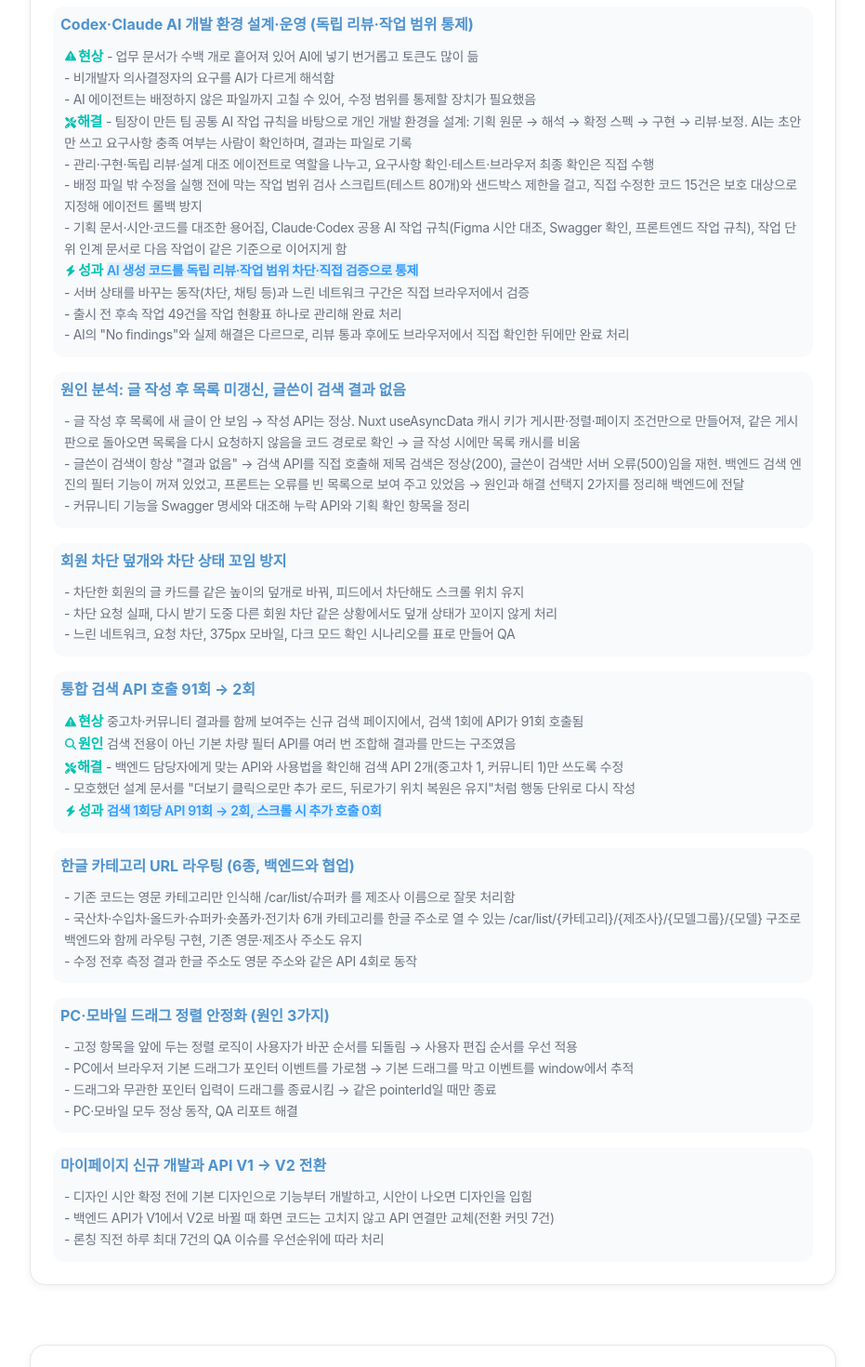
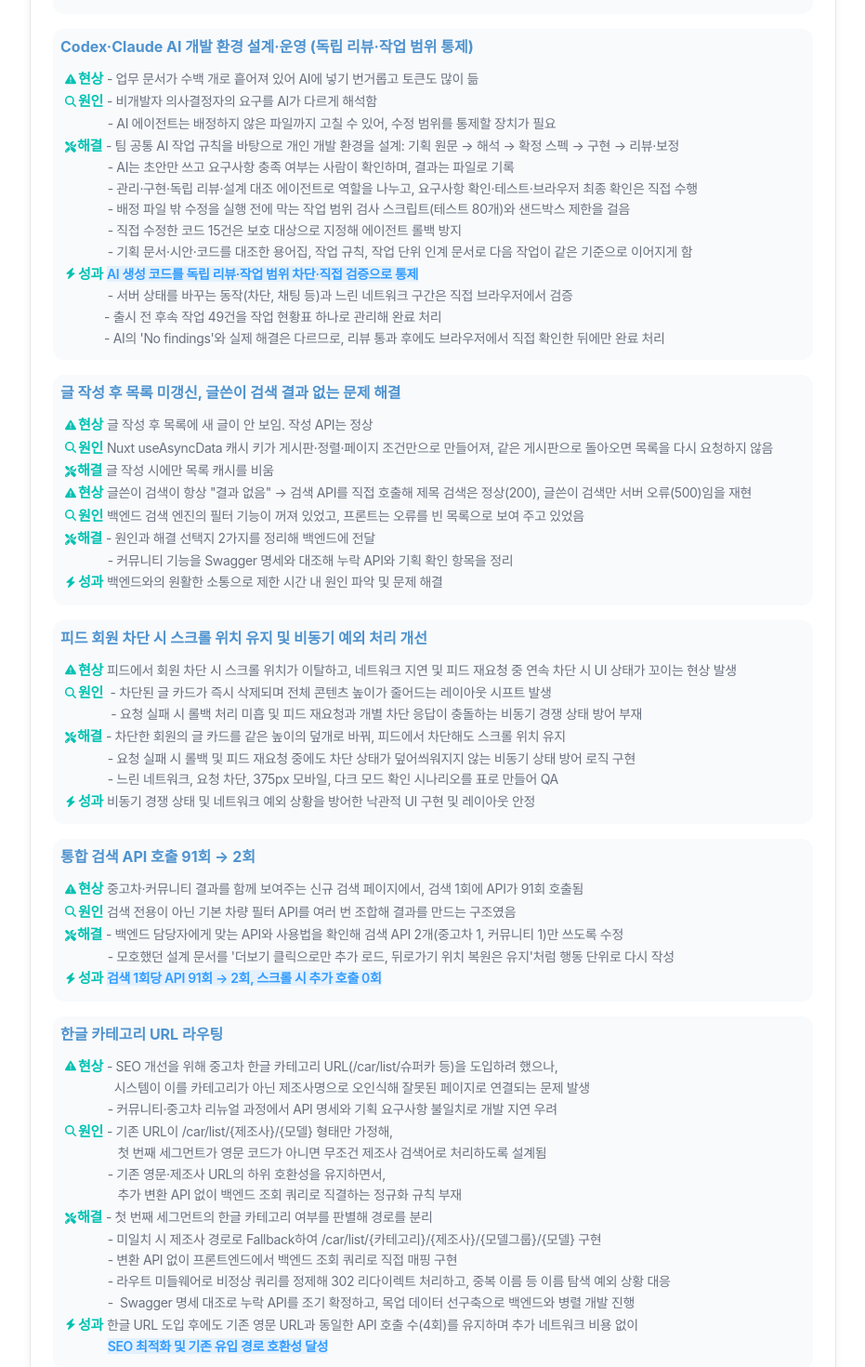
Before and after one commit to JEmilyKoo/portfolio, a Next.js app: page / in a window 1280 px wide. Shown: the part 4360-5830 px from the top of the page at 93% size, without its empty margins (174-1105 px from the left). Built offline with nearby package versions, Linux system fonts and the light colour scheme.

Commit message:
fix: 트러블 슈팅 정리

```diff
--- a/components/projects.ts
+++ b/components/projects.ts
@@ -39,7 +39,11 @@ const projects: Project[] = [
         content: [
           { icon: 'issue' },
           {
-            text: `카드 높이(본문, 투표, 이미지, 영상)가 제각각이라 글 상세에서 뒤로가기를 하면 보던 위치를 정확히 복원하기 어려움\n`,
+            text: `글 상세에서 뒤로가기를 하면 보던 위치를 정확히 복원하기 어려움\n`,
+          },
+          { icon: 'cause' },
+          {
+            text: `피드의 카드 높이(본문, 투표, 이미지, 영상)가 제각각이라 정확한 scrollheight를 계산하기 어려움\n`,
           },
           { icon: 'solution' },
           {
@@ -56,7 +60,7 @@ const projects: Project[] = [
             className: 'trouble-important',
           },
           {
-            text: `\n- 1,002건을 불러온 상태에서도 렌더링 카드 3~5개, 스크롤 프레임 간격 중앙값 16.7ms·p95 16.8ms
+            text: `\n             - 1,002건을 불러온 상태에서도 렌더링 카드 3~5개, 스크롤 프레임 간격 중앙값 16.7ms·p95 16.8ms
              - 측정: 2026-11-09 Playwright, 로컬 개발 서버, PC 1440×900`,
           },
         ],
@@ -66,48 +70,91 @@ const projects: Project[] = [
         content: [
           { icon: 'issue' },
           {
-            text: `- 업무 문서가 수백 개로 흩어져 있어 AI에 넣기 번거롭고 토큰도 많이 듦
-- 비개발자 의사결정자의 요구를 AI가 다르게 해석함
-- AI 에이전트는 배정하지 않은 파일까지 고칠 수 있어, 수정 범위를 통제할 장치가 필요했음\n`,
+            text: `- 업무 문서가 수백 개로 흩어져 있어 AI에 넣기 번거롭고 토큰도 많이 듦\n`,
+          },
+          { icon: 'cause' },
+          {
+            text: `- 비개발자 의사결정자의 요구를 AI가 다르게 해석함
+             - AI 에이전트는 배정하지 않은 파일까지 고칠 수 있어, 수정 범위를 통제할 장치가 필요\n`,
           },
           { icon: 'solution' },
           {
-            text: `- 팀장이 만든 팀 공통 AI 작업 규칙을 바탕으로 개인 개발 환경을 설계: 기획 원문 → 해석 → 확정 스펙 → 구현 → 리뷰·보정. AI는 초안만 쓰고 요구사항 충족 여부는 사람이 확인하며, 결과는 파일로 기록
+            text: `- 팀 공통 AI 작업 규칙을 바탕으로 개인 개발 환경을 설계: 기획 원문 → 해석 → 확정 스펙 → 구현 → 리뷰·보정
+             - AI는 초안만 쓰고 요구사항 충족 여부는 사람이 확인하며, 결과는 파일로 기록
              - 관리·구현·독립 리뷰·설계 대조 에이전트로 역할을 나누고, 요구사항 확인·테스트·브라우저 최종 확인은 직접 수행
-- 배정 파일 밖 수정을 실행 전에 막는 작업 범위 검사 스크립트(테스트 80개)와 샌드박스 제한을 걸고, 직접 수정한 코드 15건은 보호 대상으로 지정해 에이전트 롤백 방지
-- 기획 문서·시안·코드를 대조한 용어집, Claude·Codex 공용 AI 작업 규칙(Figma 시안 대조, Swagger 확인, 프론트엔드 작업 규칙), 작업 단위 인계 문서로 다음 작업이 같은 기준으로 이어지게 함\n`,
+             - 배정 파일 밖 수정을 실행 전에 막는 작업 범위 검사 스크립트(테스트 80개)와 샌드박스 제한을 걸음
+             - 직접 수정한 코드 15건은 보호 대상으로 지정해 에이전트 롤백 방지
+             - 기획 문서·시안·코드를 대조한 용어집, 작업 규칙, 작업 단위 인계 문서로 다음 작업이 같은 기준으로 이어지게 함\n`,
           },
           { icon: 'result' },
           {
-            text: `AI 생성 코드를 독립 리뷰·작업 범위 차단·직접 검증으로 통제`,
+            text: `AI 생성 코드를 독립 리뷰·작업 범위 차단·직접 검증으로 통제\n`,
             className: 'trouble-important',
           },
           {
-            text: `\n- 서버 상태를 바꾸는 동작(차단, 채팅 등)과 느린 네트워크 구간은 직접 브라우저에서 검증
+            text: `             - 서버 상태를 바꾸는 동작(차단, 채팅 등)과 느린 네트워크 구간은 직접 브라우저에서 검증
             - 출시 전 후속 작업 49건을 작업 현황표 하나로 관리해 완료 처리
-- AI의 "No findings"와 실제 해결은 다르므로, 리뷰 통과 후에도 브라우저에서 직접 확인한 뒤에만 완료 처리`,
+            - AI의 'No findings'와 실제 해결은 다르므로, 리뷰 통과 후에도 브라우저에서 직접 확인한 뒤에만 완료 처리`,
           },
         ],
       },
       {
-        title: '원인 분석: 글 작성 후 목록 미갱신, 글쓴이 검색 결과 없음',
+        title: '글 작성 후 목록 미갱신, 글쓴이 검색 결과 없는 문제 해결',
         content: [
+          { icon: 'issue' },
           {
-            text: `- 글 작성 후 목록에 새 글이 안 보임 → 작성 API는 정상. Nuxt useAsyncData 캐시 키가 게시판·정렬·페이지 조건만으로 만들어져, 같은 게시판으로 돌아오면 목록을 다시 요청하지 않음을 코드 경로로 확인 → 글 작성 시에만 목록 캐시를 비움
-- 글쓴이 검색이 항상 "결과 없음" → 검색 API를 직접 호출해 제목 검색은 정상(200), 글쓴이 검색만 서버 오류(500)임을 재현. 백엔드 검색 엔진의 필터 기능이 꺼져 있었고, 프론트는 오류를 빈 목록으로 보여 주고 있었음 → 원인과 해결 선택지 2가지를 정리해 백엔드에 전달
-- 커뮤니티 기능을 Swagger 명세와 대조해 누락 API와 기획 확인 항목을 정리`,
+            text: `글 작성 후 목록에 새 글이 안 보임. 작성 API는 정상\n`,
             className: 'text-sm',
+          },
+          { icon: 'cause' },
+          {
+            text: `Nuxt useAsyncData 캐시 키가 게시판·정렬·페이지 조건만으로 만들어져, 같은 게시판으로 돌아오면 목록을 다시 요청하지 않음\n`,
+          },
+          { icon: 'solution' },
+          {
+            text: `글 작성 시에만 목록 캐시를 비움\n`,
+          },
+
+          { icon: 'issue' },
+          {
+            text: `글쓴이 검색이 항상 "결과 없음" → 검색 API를 직접 호출해 제목 검색은 정상(200), 글쓴이 검색만 서버 오류(500)임을 재현\n`,
+          },
+          { icon: 'cause' },
+          {
+            text: `백엔드 검색 엔진의 필터 기능이 꺼져 있었고, 프론트는 오류를 빈 목록으로 보여 주고 있었음\n`,
+          },
+          { icon: 'solution' },
+          {
+            text: `- 원인과 해결 선택지 2가지를 정리해 백엔드에 전달
+             - 커뮤니티 기능을 Swagger 명세와 대조해 누락 API와 기획 확인 항목을 정리\n`,
+          },
+          { icon: 'result' },
+          {
+            text: `백엔드와의 원활한 소통으로 제한 시간 내 원인 파악 및 문제 해결\n`,
           },
         ],
       },
       {
-        title: '회원 차단 덮개와 차단 상태 꼬임 방지',
+        title: '피드 회원 차단 시 스크롤 위치 유지 및 비동기 예외 처리 개선',
         content: [
+          { icon: 'issue' },
+          {
+            text: `피드에서 회원 차단 시 스크롤 위치가 이탈하고, 네트워크 지연 및 피드 재요청 중 연속 차단 시 UI 상태가 꼬이는 현상 발생\n`,
+          },
+          { icon: 'cause' },
+          {
+            text: ` - 차단된 글 카드가 즉시 삭제되며 전체 콘텐츠 높이가 줄어드는 레이아웃 시프트 발생
+              - 요청 실패 시 롤백 처리 미흡 및 피드 재요청과 개별 차단 응답이 충돌하는 비동기 경쟁 상태 방어 부재\n`,
+          },
+          { icon: 'solution' },
           {
             text: `- 차단한 회원의 글 카드를 같은 높이의 덮개로 바꿔, 피드에서 차단해도 스크롤 위치 유지
-- 차단 요청 실패, 다시 받기 도중 다른 회원 차단 같은 상황에서도 덮개 상태가 꼬이지 않게 처리
-- 느린 네트워크, 요청 차단, 375px 모바일, 다크 모드 확인 시나리오를 표로 만들어 QA`,
-            className: 'text-sm',
+             - 요청 실패 시 롤백 및 피드 재요청 중에도 차단 상태가 덮어씌워지지 않는 비동기 상태 방어 로직 구현
+             - 느린 네트워크, 요청 차단, 375px 모바일, 다크 모드 확인 시나리오를 표로 만들어 QA\n`,
+          },
+          { icon: 'result' },
+          {
+            text: `비동기 경쟁 상태 및 네트워크 예외 상황을 방어한 낙관적 UI 구현 및 레이아웃 안정`,
           },
         ],
       },
@@ -125,7 +172,7 @@ const projects: Project[] = [
           { icon: 'solution' },
           {
             text: `- 백엔드 담당자에게 맞는 API와 사용법을 확인해 검색 API 2개(중고차 1, 커뮤니티 1)만 쓰도록 수정
-- 모호했던 설계 문서를 "더보기 클릭으로만 추가 로드, 뒤로가기 위치 복원은 유지"처럼 행동 단위로 다시 작성\n`,
+             - 모호했던 설계 문서를 '더보기 클릭으로만 추가 로드, 뒤로가기 위치 복원은 유지'처럼 행동 단위로 다시 작성\n`,
           },
           { icon: 'result' },
           {
@@ -135,36 +182,85 @@ const projects: Project[] = [
         ],
       },
       {
-        title: '한글 카테고리 URL 라우팅 (6종, 백엔드와 협업)',
+        title: '한글 카테고리 URL 라우팅',
         content: [
+          { icon: 'issue' },
           {
-            text: `- 기존 코드는 영문 카테고리만 인식해 /car/list/슈퍼카 를 제조사 이름으로 잘못 처리함
-- 국산차·수입차·올드카·슈퍼카·숏폼카·전기차 6개 카테고리를 한글 주소로 열 수 있는 /car/list/{카테고리}/{제조사}/{모델그룹}/{모델} 구조로 백엔드와 함께 라우팅 구현, 기존 영문·제조사 주소도 유지
-- 수정 전후 측정 결과 한글 주소도 영문 주소와 같은 API 4회로 동작`,
-            className: 'text-sm',
+            text: `- SEO 개선을 위해 중고차 한글 카테고리 URL(/car/list/슈퍼카 등)을 도입하려 했으나,
+               시스템이 이를 카테고리가 아닌 제조사명으로 오인식해 잘못된 페이지로 연결되는 문제 발생
+             - 커뮤니티·중고차 리뉴얼 과정에서 API 명세와 기획 요구사항 불일치로 개발 지연 우려\n`,
           },
+          { icon: 'cause' },
+          {
+            text: `- 기존 URL이 /car/list/{제조사}/{모델} 형태만 가정해,
+                첫 번째 세그먼트가 영문 코드가 아니면 무조건 제조사 검색어로 처리하도록 설계됨
+             - 기존 영문·제조사 URL의 하위 호환성을 유지하면서,
+                추가 변환 API 없이 백엔드 조회 쿼리로 직결하는 정규화 규칙 부재\n`,
+          },
+          { icon: 'solution' },
+          {
+            text: `- 첫 번째 세그먼트의 한글 카테고리 여부를 판별해 경로를 분리
+             - 미일치 시 제조사 경로로 Fallback하여 /car/list/{카테고리}/{제조사}/{모델그룹}/{모델} 구현
+             - 변환 API 없이 프론트엔드에서 백엔드 조회 쿼리로 직접 매핑 구현
+             - 라우트 미들웨어로 비정상 쿼리를 정제해 302 리다이렉트 처리하고, 중복 이름 등 이름 탐색 예외 상황 대응
+             -  Swagger 명세 대조로 누락 API를 조기 확정하고, 목업 데이터 선구축으로 백엔드와 병렬 개발 진행\n`,
+          },
+          { icon: 'result' },
+          {
+            text: `한글 URL 도입 후에도 기존 영문 URL과 동일한 API 호출 수(4회)를 유지하며 추가 네트워크 비용 없이\n             `
+          },
+          { text:`SEO 최적화 및 기존 유입 경로 호환성 달성`,
+            className: 'trouble-important',
+          }
         ],
       },
       {
-        title: 'PC·모바일 드래그 정렬 안정화 (원인 3가지)',
+        title: 'PC·모바일 드래그 정렬 버그 해결 및 포인터 추적 안정화',
         content: [
+          { icon: 'issue' },
+          {text: `- 맞춤 피드 메뉴의 드래그 순서 변경 시 고정 항목이 움직이지 않고 PC 환경에서 드래그가 중간에 끊기는 복합 버그 리포트 접수\n`},
+          { icon: 'cause' },
+          {text: `- 렌더링마다 고정 항목 우선 정렬이 재실행되어 사용자 편집 순서를 덮어씀
+             - PC 브라우저의 기본 드래그 동작이 포인터 이벤트를 가로채고, 마우스가 요소 영역을 벗어나면 추적이 끊김
+             - 전역에 등록된 종료 이벤트가 드래그와 무관한 다른 포인터 입력까지 수용함\n`},
+          { icon: 'solution' },
+          { text: `- 사용자 편집 순서를 최우선 적용하고 우선순위 정렬은 기본 메뉴에만 제한하며, 정렬 로직을 별도 유틸 함수로 분리
+             - @dragstart.prevent로 브라우저 기본 동작을 차단하고, window 레벨에서 pointermove·pointerup을 추적하도록 수정
+             - 드래그를 시작한 pointerId와 일치할 때만 종료되도록 조건 제한\n`},
+          { icon: 'result' },
           {
-            text: `- 고정 항목을 앞에 두는 정렬 로직이 사용자가 바꾼 순서를 되돌림 → 사용자 편집 순서를 우선 적용
-- PC에서 브라우저 기본 드래그가 포인터 이벤트를 가로챔 → 기본 드래그를 막고 이벤트를 window에서 추적
-- 드래그와 무관한 포인터 입력이 드래그를 종료시킴 → 같은 pointerId일 때만 종료
-- PC·모바일 모두 정상 동작, QA 리포트 해결`,
-            className: 'text-sm',
+            text: `- PC·모바일 크로스 플랫폼 환경`,
+            className: 'trouble-important',
+          },
+          {
+            text: `에서 끊김 없는 드래그 순서 편집 UX 확보
+             - 3가지 복합 원인을 규명해 QA 이슈를 해소하고, 정렬 로직 유틸화로 유지보수성 향상`,
           },
         ],
       },
       {
         title: '마이페이지 신규 개발과 API V1 → V2 전환',
         content: [
+          { icon: 'issue' },
+          {text: `- 디자인 시안 미확정, 백엔드 API V1 → V2 전환
+             - 하루 최대 7건의 론칭 직전 QA가 겹치며 일정 지연 및 병목 우려\n`},
+          { icon: 'cause' },
+          {text: `- 시안과 백엔드 API 완성까지 대기할 경우 개발 기간이 절대적으로 부족
+             - UI와 데이터 연동 로직이 강결합되면 API 버전 전환 시 대규모 코드 수정 불가피
+             - AI 에이전트의 브라우저 세션 점유 충돌로 인한 검증 환경 오류 및 디자인 QA 적체\n`},
+          { icon: 'solution' },
+          { text: `- 기본 디자인으로 핵심 기능을 선개발한 뒤 시안 확정 후 반응형 UI를 입혀 대기 시간 제거
+             - 뷰 컴포넌트와 API 연동 계층을 분리해 V2 전환 시 화면 수정 없이 API 연결만 교체
+             - Figma 기준 PC·모바일 반응형 구현 및 경계 폭 전후 실측으로 반대쪽 기기 레이아웃 보존
+             - 선입선출 QA·시안 확정 화면·API 전환 순으로 우선순위를 수립하고, 사람과 AI 2대 PC 분업 및 세션 격리 운영
+             - 회원가입·비밀번호 찾기·결제완료 등 이메일 템플릿 6종 제작\n`},
+          { icon: 'result' },
           {
-            text: `- 디자인 시안 확정 전에 기본 디자인으로 기능부터 개발하고, 시안이 나오면 디자인을 입힘
-- 백엔드 API가 V1에서 V2로 바뀔 때 화면 코드는 고치지 않고 API 연결만 교체(전환 커밋 7건)
-- 론칭 직전 하루 최대 7건의 QA 이슈를 우선순위에 따라 처리`,
-            className: 'text-sm',
+            text: `개발 일정 1주 단축 및 API V1 → V2 전환 시 화면 컴포넌트 수정 0건 달성\n`,
+            className: 'trouble-important',
+          },
+          {
+            text: `             론칭 직전 집중된 QA 리포트(일 최대 7건) 전수 해소 및 브라우저 검증 오류 감소로 안정적 출시 완료`,
           },
         ],
       },
@@ -198,6 +294,10 @@ const projects: Project[] = [
           {
             text: `인바운드를 전면 차단하자 개인 SSH까지 막힘\n`,
           },
+          { icon: 'cause' },
+          {
+            text: `보안을 위해 인바운드 SSH를 차단하였으나, 사용자가 수동으로 접근할 수 있는 최소한의 보완그룹을 확보할 필요\n`,
+          },
           { icon: 'solution' },
           {
             text: `- 서버가 먼저 바깥으로 연결을 여는 Remote Control 구조로, 인바운드 포트 없이 PC·모바일에서 작업 지시
@@ -214,7 +314,7 @@ const projects: Project[] = [
             text: `- EC2에 self-hosted runner를 등록해 기존 구조(인바운드 미개방)를 유지한 채 자동 실행 환경 구성
 - Issue 코멘트·PR 병합 이벤트마다 헤드리스 Claude Code 세션을 새로 실행, runner 1대로 한 번에 하나씩 처리해 RAM 2GB 서버에서 운영
 - 조율자가 조사·맞춤·작성·기계 작업·스크립트·검증 6개 역할의 서브에이전트에 작업을 맡기고, 서브에이전트마다 쓸 수 있는 도구를 제한
-- 사람과는 Issue(질문·승인 요청)와 PR로 소통하고, 로그인·제출은 사람이 직접 수행`,
+- 사람과는 Issue(질문·승인 요청)와 PR로 소통`,
             className: 'text-sm',
           },
         ],
@@ -318,7 +418,7 @@ const projects: Project[] = [
             className: 'trouble-important',
           },
           {
-            text: `               - 모든 워크스페이스에서 캐시 데이터 공유
+            text: `             - 모든 워크스페이스에서 캐시 데이터 공유
              - 데이터 동기화코드를 별도 함수로 분리, 반복 코드 최소화
             - 로그아웃 시 캐시·secret 일괄 초기화로 데이터 잔존 문제 방지\n`,
           },
@@ -418,7 +518,7 @@ const projects: Project[] = [
             icon: 'solution',
           },
           {
-            text: `색상 관련 CSS는 별도의 global.css에서 정의하고, 테마 변수(var(--vscode-foreground) 등)를 직접 참조하도록 구성. Tailwind는 레이아웃·여백·타이포 등 비색상 영역에서만 사용\n`,
+            text: `- 색상 관련 CSS는 별도의 global.css에서 정의하고, 테마 변수(var(--vscode-foreground) 등)를 직접 참조하도록 구성\n             - Tailwind는 레이아웃·여백·타이포 등 비색상 영역에서만 사용\n`,
           },
           {
             icon: 'result',
@@ -467,7 +567,7 @@ const projects: Project[] = [
             icon: 'cause',
           },
           {
-            text: 'React Hook Form의 reset 타이밍이 form 초기값(defaultPrompt)의 변화를 감지하지 못함.\n',
+            text: 'React Hook Form의 reset 타이밍이 form 초기값(defaultPrompt)의 변화를 감지하지 못함\n',
           },
           {
             icon: 'solution',
@@ -476,7 +576,7 @@ const projects: Project[] = [
             text: '- defaultPrompt 변경 시 useMemo + useRef로 변경 감지 → reset() 호출로 폼 초기화\n',
           },
           {
-            text: `               - preview에는 postMessage로 전환된 prompt 정보 전달하여 UI 동기화\n`,
+            text: `             - preview에는 postMessage로 전환된 prompt 정보 전달하여 UI 동기화\n`,
           },
           {
             icon: 'result',
@@ -574,7 +674,7 @@ const projects: Project[] = [
           },
           { icon: 'solution' },
           {
-            text: '\n- 이미지 리소스를 PNG → SVG로 전환하여 용량 절감\n- 웹폰트는 굵기 3종만 포함해 로딩량 축소\n- 공지사항 컴포넌트는 비동기 로딩으로 전환\n- Service Worker 캐시 전략을 통해 재접속 시 리소스 재사용\n',
+            text: '- 이미지 리소스를 PNG → SVG로 전환하여 용량 절감\n            - 웹폰트는 굵기 3종만 포함해 로딩량 축소\n            - 공지사항 컴포넌트는 비동기 로딩으로 전환\n            - Service Worker 캐시 전략을 통해 재접속 시 리소스 재사용\n',
           },
           { icon: 'result' },
           {
@@ -601,7 +701,7 @@ const projects: Project[] = [
           },
           { icon: 'solution' },
           {
-            text: '\n- 로딩 페이지는 별도 구성, Emotion 제거 후 순수 HTML/CSS로 전환\n- 배경 이미지 → CSS 그라데이션, 애니메이션은 inline SVG로 구성\n',
+            text: '- 로딩 페이지는 별도 구성, Emotion 제거 후 순수 HTML/CSS로 전환\n             - 배경 이미지 → CSS 그라데이션, 애니메이션은 inline SVG로 구성\n',
           },
           { icon: 'result' },
           {
@@ -627,11 +727,11 @@ const projects: Project[] = [
           },
           { icon: 'solution' },
           {
-            text: '\n- Service Worker 도입으로 SVG·폰트 등 정적 리소스 캐싱\n- FCM(Firebase Cloud Messaging) 연동으로 실시간 푸시 알림 구성\n- manifest.webmanifest 구성으로 홈 화면 추가(PWA)\n',
+            text: '- Service Worker 도입으로 SVG·폰트 등 정적 리소스 캐싱\n             - FCM(Firebase Cloud Messaging) 연동으로 실시간 푸시 알림 구성\n             - manifest.webmanifest 구성으로 홈 화면 추가(PWA)\n',
           },
           { icon: 'result' },
           {
-            text: '웹앱 사용성을 모바일 네이티브에 근접하게 향상\n푸시 알림, 오프라인 대응, 빠른 실행이 가능해짐\n',
+            text: '- 웹앱 사용성을 모바일 네이티브에 근접하게 향상\n             - 푸시 알림, 오프라인 대응, 빠른 실행이 가능해짐\n',
           },
           { icon: 'learned' },
           {
@@ -652,7 +752,7 @@ const projects: Project[] = [
           },
           { icon: 'solution' },
           {
-            text: '- api.ts에 단일 axios 인스턴스를 생성해 모든 API 요청을 통합\n- 인터셉터를 통해 accessToken 자동 주입, 에러 발생 시 공통 모듈 handleDefaultError() 호출\n- getRequest<T>, postRequest<T> 등 제네릭 기반의 API 함수로 타입 안정성 확보\n- 백엔드와 공통 응답 스키마(success/fail + data 구조) 협의해 ApiResponse<T>로 정형화\n',
+            text: '- api.ts에 단일 axios 인스턴스를 생성해 모든 API 요청을 통합\n             - 인터셉터를 통해 accessToken 자동 주입, 에러 발생 시 공통 모듈 handleDefaultError() 호출\n             - getRequest<T>, postRequest<T> 등 제네릭 기반의 API 함수로 타입 안정성 확보\n             - 백엔드와 공통 응답 스키마(success/fail + data 구조) 협의해 ApiResponse<T>로 정형화\n',
           },
           { icon: 'result' },
           {
```
Lines whose indentation alone changed are shown as unchanged.
